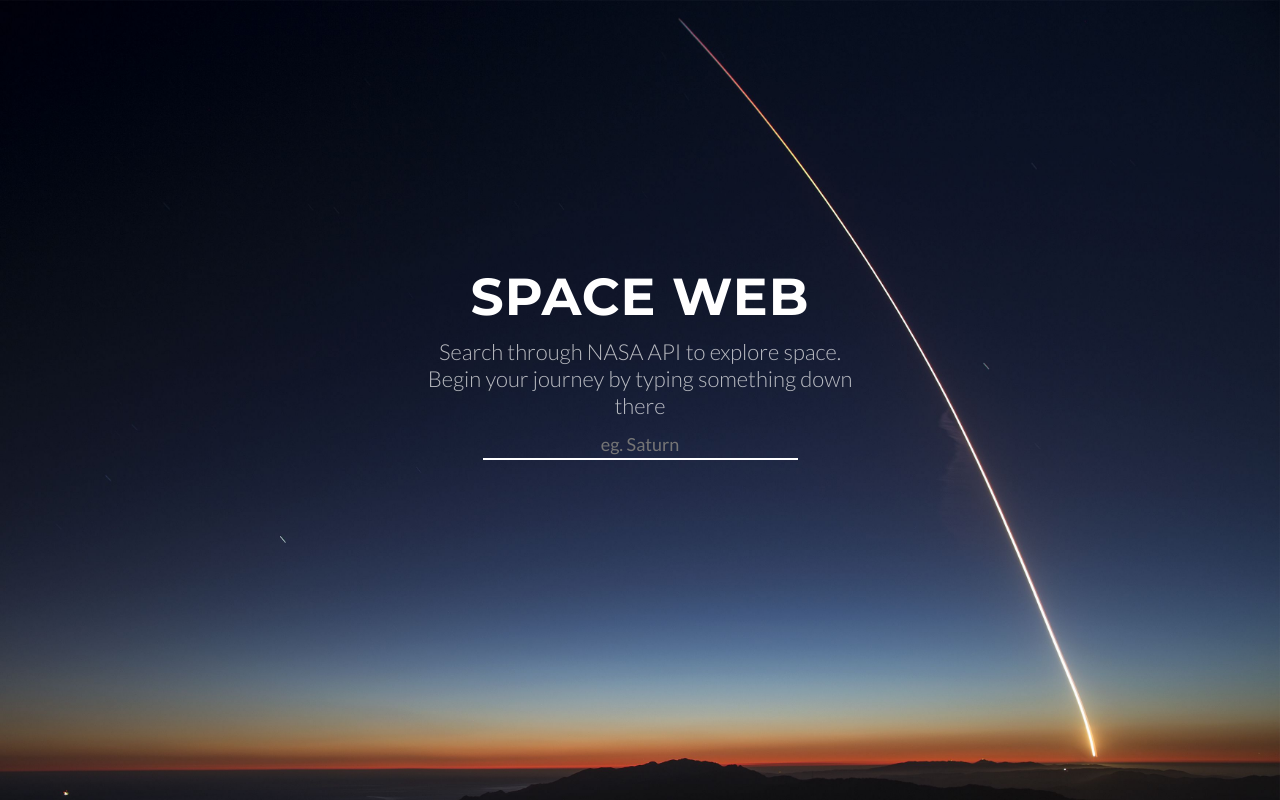
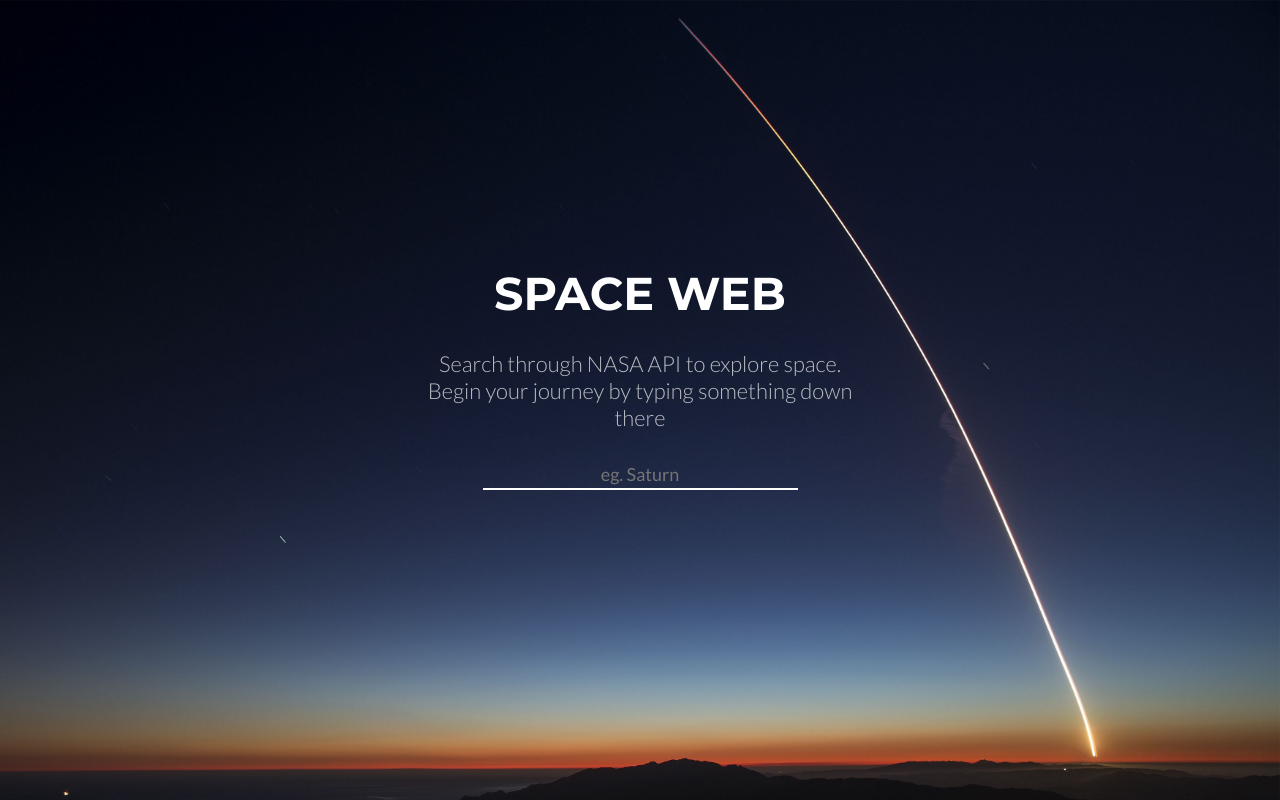
Before and after one commit to mvjl000/SPACE-WEB, a React (Create React App) app: page / in a window 1280 px wide. Built offline with nearby package versions, Linux system fonts and the light colour scheme.

Commit message:
Add main page animations

```diff
--- a/package.json
+++ b/package.json
@@ -11,6 +11,7 @@
     "@types/react": "^16.9.53",
     "@types/react-dom": "^16.9.8",
     "@types/react-router-dom": "^5.1.7",
+    "framer-motion": "^3.2.2-rc.1",
     "react": "^17.0.1",
     "react-dom": "^17.0.1",
     "react-router-dom": "^5.2.0",
--- a/src/MainPage/MainPage.css
+++ b/src/MainPage/MainPage.css
@@ -22,7 +22,6 @@
 .spaceweb__heading {
   margin-top: 25px;
   font-size: 46px;
-  letter-spacing: 1px;
   color: white;
   font-family: "Montserrat", sans-serif;
   font-weight: 700;
@@ -52,6 +51,7 @@
 
 .spaceweb__input {
   margin-bottom: 3px;
+  width: 70%;
   background-color: transparent;
   border: none;
   color: rgba(255, 255, 255, 0.9);
@@ -60,9 +60,10 @@
 
 @media (min-width: 1024px) {
   .spaceweb__heading {
-    font-size: 52px;
+    font-size: 60px;
   }
   .spaceweb__contentContainer {
+    height: 250px;
     max-width: 450px;
   }
   .spaceweb__content {
--- a/src/MainPage/MainPage.tsx
+++ b/src/MainPage/MainPage.tsx
@@ -1,5 +1,6 @@
 import { useState } from "react";
 import { useHistory } from "react-router-dom";
+import { motion } from "framer-motion";
 import "./MainPage.css";
 
 const MainPage = () => {
@@ -14,12 +15,30 @@
   return (
     <section className="spaceweb section--main">
       <div className="spaceweb__contentContainer">
-        <h1 className="spaceweb__heading">SPACE WEB</h1>
-        <p className="spaceweb__content">
+        <motion.h1
+          className="spaceweb__heading"
+          initial={{ opacity: 0 }}
+          animate={{ opacity: 1 }}
+          transition={{ duration: 1.5, delay: 1 }}
+        >
+          SPACE WEB
+        </motion.h1>
+        <motion.p
+          className="spaceweb__content"
+          initial={{ opacity: 0 }}
+          animate={{ opacity: 1 }}
+          transition={{ duration: 1, delay: 2 }}
+        >
           Search through NASA API to explore space. Begin your journey by typing
           something down there
-        </p>
-        <form className="spaceweb__form" onSubmit={handleFormSubmition}>
+        </motion.p>
+        <motion.form
+          className="spaceweb__form"
+          onSubmit={handleFormSubmition}
+          initial={{ opacity: 0 }}
+          animate={{ opacity: 1 }}
+          transition={{ duration: 1, delay: 3 }}
+        >
           <input
             className="spaceweb__input"
             type="text"
@@ -27,7 +46,7 @@
             value={inputValue}
             onChange={(event) => setInputValue(event.target.value)}
           />
-        </form>
+        </motion.form>
       </div>
     </section>
   );
--- a/src/ResultsPage/ResultsPage.css
+++ b/src/ResultsPage/ResultsPage.css
@@ -0,0 +1,8 @@
+.spaceweb__heading {
+  margin-top: 25px;
+  font-size: 46px;
+  color: white;
+  font-family: "Montserrat", sans-serif;
+  font-weight: 700;
+  text-align: center;
+}
--- a/src/ResultsPage/ResultsPage.tsx
+++ b/src/ResultsPage/ResultsPage.tsx
@@ -10,8 +10,8 @@
   const { phrase } = useParams<ResultsParams>();
 
   return (
-    <div>
-      <h1>RESULTS {phrase}</h1>
+    <div className="result">
+      <h1 className="results__heading">SPACE WEB</h1>
     </div>
   );
 };
```
Also changed, not shown: src/shared/Loader.css (added, +32 -0 lines), src/shared/Loader.tsx (added, +14 -0 lines), 2 other files (tests, documents, lock files or other folders).
